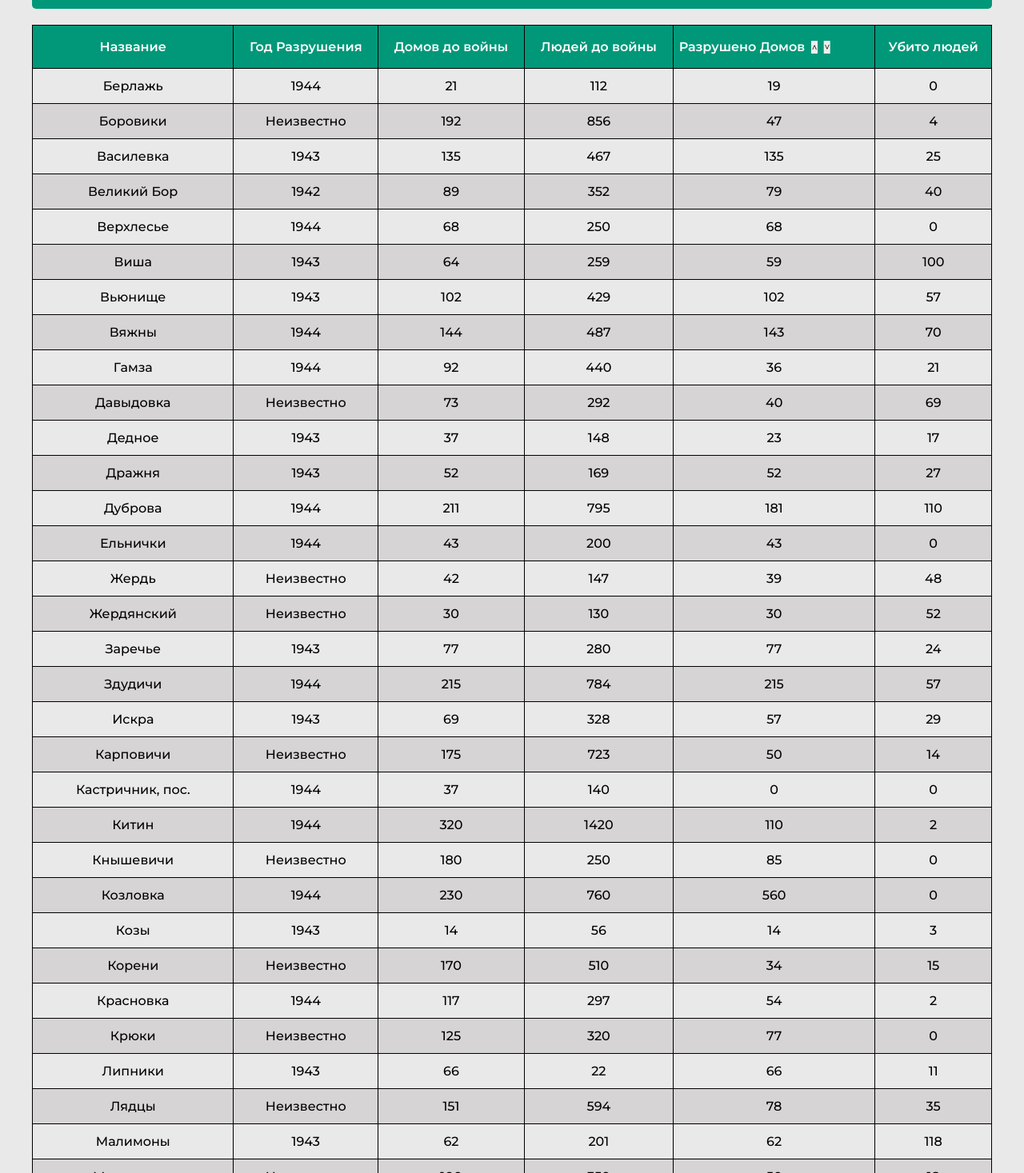
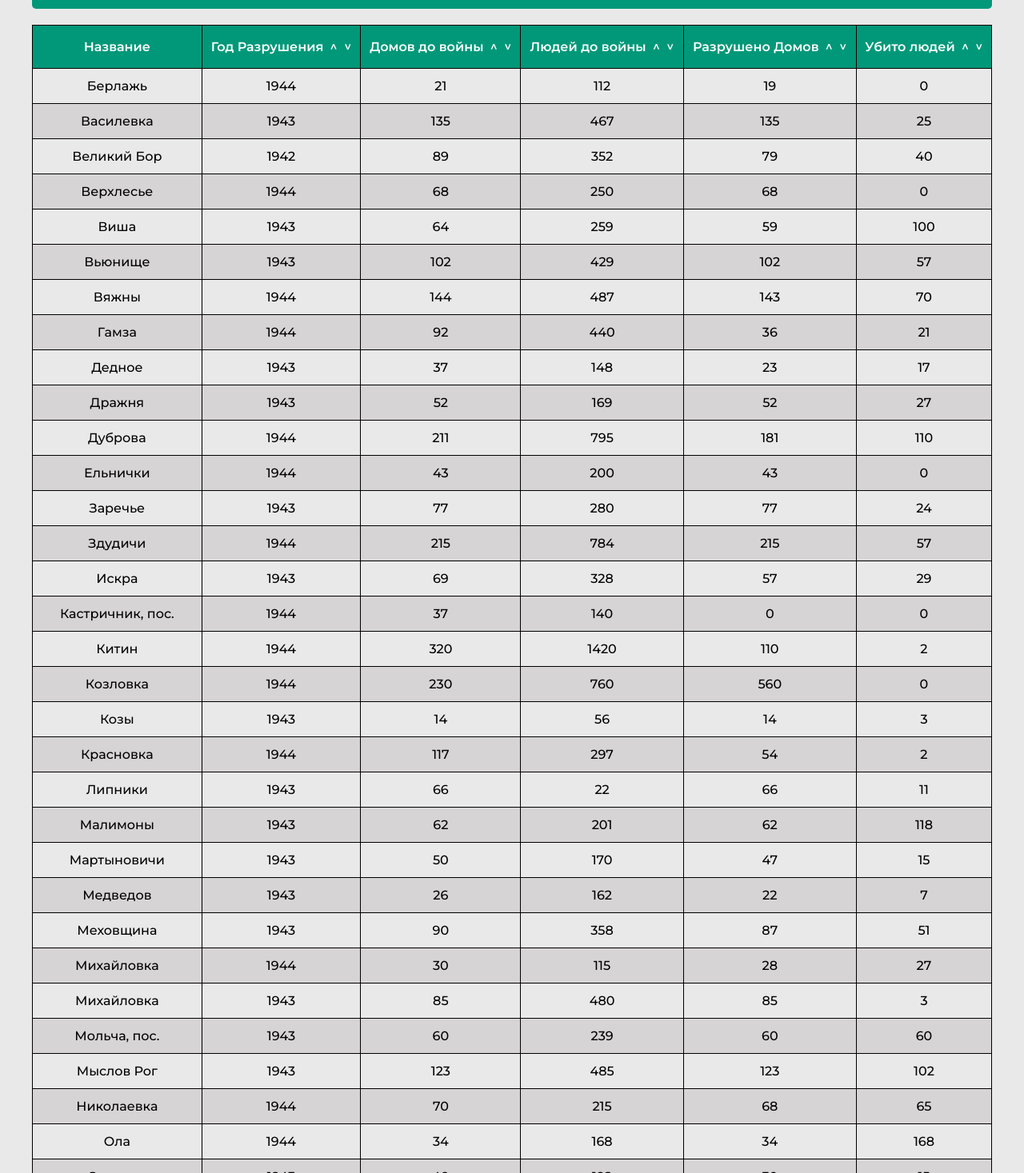
Before and after one commit to pbtyt/svetlogorsk_react, a React (Vite) app: page /svetlogorsk_react/search in a window 1280 px wide. Shown: the part 83-1550 px from the top of the page at 80% size. Built offline with nearby package versions, Linux system fonts and the light colour scheme.

Commit message:
update village data  and table filter

```diff
--- a/src/data/villages.json
+++ b/src/data/villages.json
@@ -6,14 +6,6 @@
         "peopleBeforeWar": "112",
         "brokeHouse": "19",
         "peopleKills": "0"
-    },
-    {
-        "name": "Боровики",
-        "brokeDate": "Неизвестно",
-        "houseBeforeWar": "192",
-        "peopleBeforeWar": "856",
-        "brokeHouse": "47",
-        "peopleKills": "4"
     },
     {
         "name": "Василевка",
@@ -72,14 +64,6 @@
         "peopleKills": "21"
     },
     {
-        "name": "Давыдовка",
-        "brokeDate": "Неизвестно",
-        "houseBeforeWar": "73",
-        "peopleBeforeWar": "292",
-        "brokeHouse": "40",
-        "peopleKills": "69"
-    },
-    {
         "name": "Дедное",
         "brokeDate": "1943",
         "houseBeforeWar": "37",
@@ -112,22 +96,6 @@
         "peopleKills": "0"
     },
     {
-        "name": "Жердь",
-        "brokeDate": "Неизвестно",
-        "houseBeforeWar": "42",
-        "peopleBeforeWar": "147",
-        "brokeHouse": "39",
-        "peopleKills": "48"
-    },
-    {
-        "name": "Жердянский",
-        "brokeDate": "Неизвестно",
-        "houseBeforeWar": "30",
-        "peopleBeforeWar": "130",
-        "brokeHouse": "30",
-        "peopleKills": "52"
-    },
-    {
         "name": "Заречье",
         "brokeDate": "1943",
         "houseBeforeWar": "77",
@@ -152,14 +120,6 @@
         "peopleKills": "29"
     },
     {
-        "name": "Карповичи",
-        "brokeDate": "Неизвестно",
-        "houseBeforeWar": "175",
-        "peopleBeforeWar": "723",
-        "brokeHouse": "50",
-        "peopleKills": "14"
-    },
-    {
         "name": "Кастричник, пос.",
         "brokeDate": "1944",
         "houseBeforeWar": "37",
@@ -174,14 +134,6 @@
         "peopleBeforeWar": "1420",
         "brokeHouse": "110",
         "peopleKills": "2"
-    },
-    {
-        "name": "Кнышевичи",
-        "brokeDate": "Неизвестно",
-        "houseBeforeWar": "180",
-        "peopleBeforeWar": "250",
-        "brokeHouse": "85",
-        "peopleKills": "0"
     },
     {
         "name": "Козловка",
@@ -200,28 +152,12 @@
         "peopleKills": "3"
     },
     {
-        "name": "Корени",
-        "brokeDate": "Неизвестно",
-        "houseBeforeWar": "170",
-        "peopleBeforeWar": "510",
-        "brokeHouse": "34",
-        "peopleKills": "15"
-    },
-    {
         "name": "Красновка",
         "brokeDate": "1944",
         "houseBeforeWar": "117",
         "peopleBeforeWar": "297",
         "brokeHouse": "54",
         "peopleKills": "2"
-    },
-    {
-        "name": "Крюки",
-        "brokeDate": "Неизвестно",
-        "houseBeforeWar": "125",
-        "peopleBeforeWar": "320",
-        "brokeHouse": "77",
-        "peopleKills": "0"
     },
     {
         "name": "Липники",
@@ -232,28 +168,12 @@
         "peopleKills": "11"
     },
     {
-        "name": "Лядцы",
-        "brokeDate": "Неизвестно",
-        "houseBeforeWar": "151",
-        "peopleBeforeWar": "594",
-        "brokeHouse": "78",
-        "peopleKills": "35"
-    },
-    {
         "name": "Малимоны",
         "brokeDate": "1943",
         "houseBeforeWar": "62",
         "peopleBeforeWar": "201",
         "brokeHouse": "62",
         "peopleKills": "118"
-    },
-    {
-        "name": "Мармовичи",
-        "brokeDate": "Неизвестно",
-        "houseBeforeWar": "100",
-        "peopleBeforeWar": "350",
-        "brokeHouse": "50",
-        "peopleKills": "18"
     },
     {
         "name": "Мартыновичи",
@@ -294,14 +214,6 @@
         "peopleBeforeWar": "480",
         "brokeHouse": "85",
         "peopleKills": "3"
-    },
-    {
-        "name": "Мольча",
-        "brokeDate": "Неизвестно",
-        "houseBeforeWar": "121",
-        "peopleBeforeWar": "605",
-        "brokeHouse": "20",
-        "peopleKills": "60"
     },
     {
         "name": "Мольча, пос.",
--- a/src/pages/GamePage/GamePage.jsx
+++ b/src/pages/GamePage/GamePage.jsx
@@ -64,8 +64,6 @@ const GamePage = () => {
                     </button>
                 </Link>
             </div>
-
-
         )
 }
 
--- a/src/pages/GamePage/GamePage.module.css
+++ b/src/pages/GamePage/GamePage.module.css
@@ -20,6 +20,7 @@
 
 .questionDesc{
     font-weight: 500;
+
     text-align: center;
 }
 
@@ -43,6 +44,8 @@
 }
 
 .wrongAnswer{
+    font-family: fantasy;
+    glyph-orientation-horizontal: 0deg;
     background-color: red;
 }
 
--- a/src/pages/SearchPage/SearchPage.jsx
+++ b/src/pages/SearchPage/SearchPage.jsx
@@ -29,7 +29,6 @@ const SearchPage = () => {
             if (!isInc)
                 setData( prevData => prevData.reverse() )
         }
-
     }, [searchValue, filterValue])
     return (
         <div className={styles.searchWrapper}>
@@ -46,19 +45,49 @@ const SearchPage = () => {
                 <table>
                     <thead>
                         <tr>
-                            <th>Название</th>
-                            <th>Год Разрушения</th>
-                            <th>Домов до войны</th>
-                            <th>Людей до войны</th>
                             <th>
-                                <div style={{display: "flex", gap: ".5rem", padding: ".3rem", alignItems: "center"}}>
+                                Название
+                            </th>
+                            <th>
+                                <div style={{display: "flex", gap: ".5rem", padding: ".3rem", alignItems: "center", justifyContent: "center"}}>
+                                    Год Разрушения
+                                    {/* !!!FILTER */}
+                                    <button style={{background: "none", color: "white", fontWeight: "600", fontSize: "16px"}} onClick={ ()=>{setFilterValue( {"brokeDate": "inc"} )} } >^</button>
+                                    <button style={{rotate: "Z 180deg", background: "none", color: "white", fontWeight: "600", fontSize: "16px"}} onClick={ ()=>{setFilterValue( {"brokeDate": "dec"} )} } >^</button>
+                                </div>
+                            </th>
+                            <th>
+                                <div style={{display: "flex", gap: ".5rem", padding: ".3rem", alignItems: "center", justifyContent: "center"}}>
+                                    Домов до войны
+                                    {/* !!!FILTER */}
+                                    <button style={{background: "none", color: "white", fontWeight: "600", fontSize: "16px"}} onClick={ ()=>{setFilterValue( {"houseBeforeWar": "inc"} )} } >^</button>
+                                    <button style={{rotate: "Z 180deg", background: "none", color: "white", fontWeight: "600", fontSize: "16px"}} onClick={ ()=>{setFilterValue( {"houseBeforeWar": "dec"} )} } >^</button>
+                                </div>
+                            </th>
+                            <th>
+                                <div style={{display: "flex", gap: ".5rem", padding: ".3rem", alignItems: "center", justifyContent: "center"}}>
+                                    Людей до войны
+                                    {/* !!!FILTER */}
+                                    <button style={{background: "none", color: "white", fontWeight: "600", fontSize: "16px"}} onClick={ ()=>{setFilterValue( {"peopleBeforeWar": "inc"} )} } >^</button>
+                                    <button style={{rotate: "Z 180deg", background: "none", color: "white", fontWeight: "600", fontSize: "16px"}} onClick={ ()=>{setFilterValue( {"peopleBeforeWar": "dec"} )} } >^</button>
+                                </div>
+                            </th>
+                            <th>
+                                <div style={{display: "flex", gap: ".5rem", padding: ".3rem", alignItems: "center", justifyContent: "center"}}>
                                     Разрушено Домов
                                     {/* !!!FILTER */}
-                                    <button onClick={ ()=>{setFilterValue( {"brokeHouse": "inc"} )} } >^</button>
-                                    <button style={{rotate: "Z 180deg"}} onClick={ ()=>{setFilterValue( {"brokeHouse": "dec"} )} } >^</button>
+                                    <button style={{background: "none", color: "white", fontWeight: "600", fontSize: "16px"}} onClick={ ()=>{setFilterValue( {"brokeHouse": "inc"} )} } >^</button>
+                                    <button style={{rotate: "Z 180deg", background: "none", color: "white", fontWeight: "600", fontSize: "16px"}} onClick={ ()=>{setFilterValue( {"brokeHouse": "dec"} )} } >^</button>
                                 </div>
                             </th>
-                            <th>Убито людей</th>
+                            <th>
+                                <div style={{display: "flex", gap: ".5rem", padding: ".3rem", alignItems: "center", justifyContent: "center"}}>
+                                    Убито людей
+                                    {/* !!!FILTER */}
+                                    <button style={{background: "none", color: "white", fontWeight: "600", fontSize: "16px"}} onClick={ ()=>{setFilterValue( {"peopleKills": "inc"} )} } >^</button>
+                                    <button style={{rotate: "Z 180deg", background: "none", color: "white", fontWeight: "600", fontSize: "16px"}} onClick={ ()=>{setFilterValue( {"peopleKills": "dec"} )} } >^</button>
+                                </div>
+                            </th>
                         </tr>
                     </thead>
                     <tbody>
```
